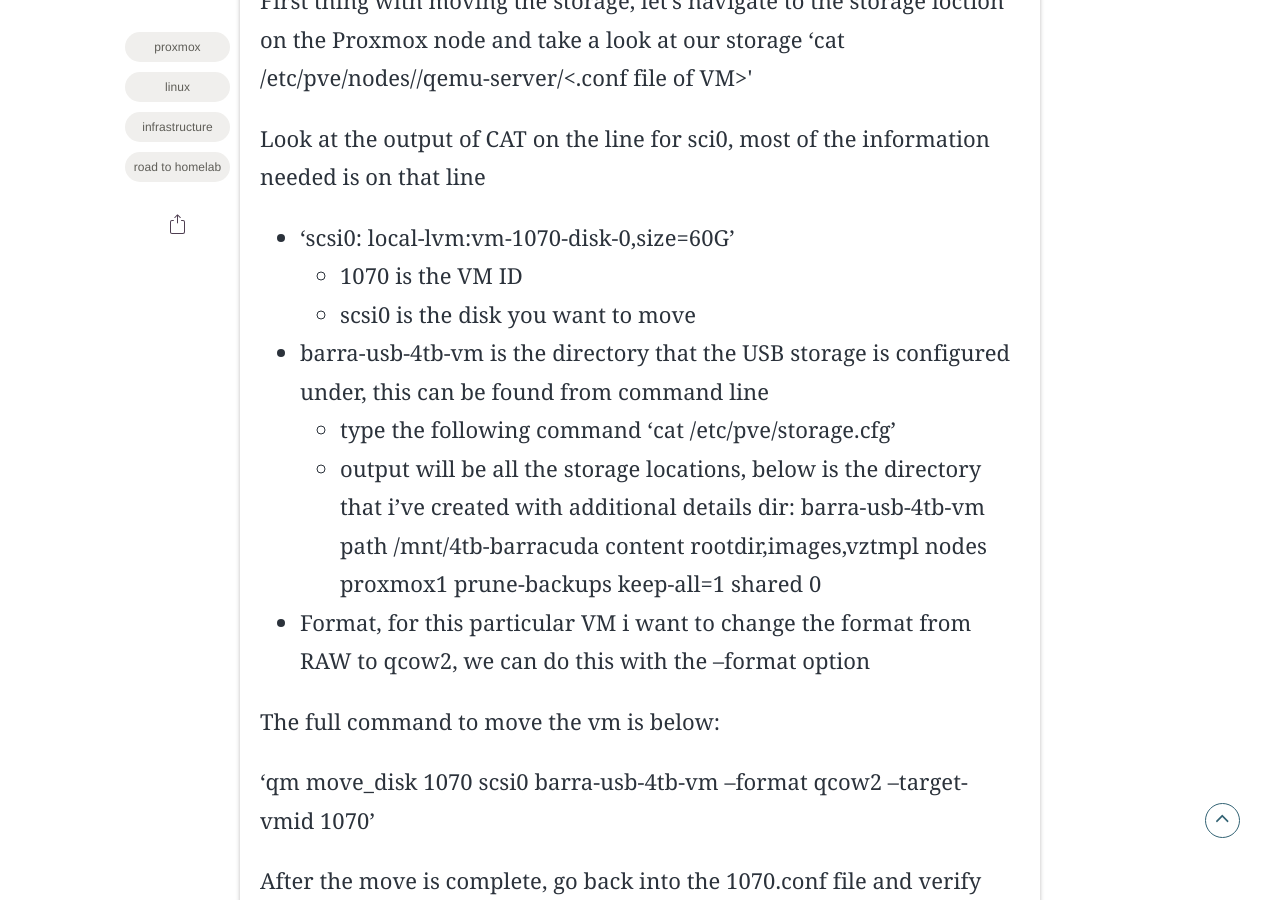
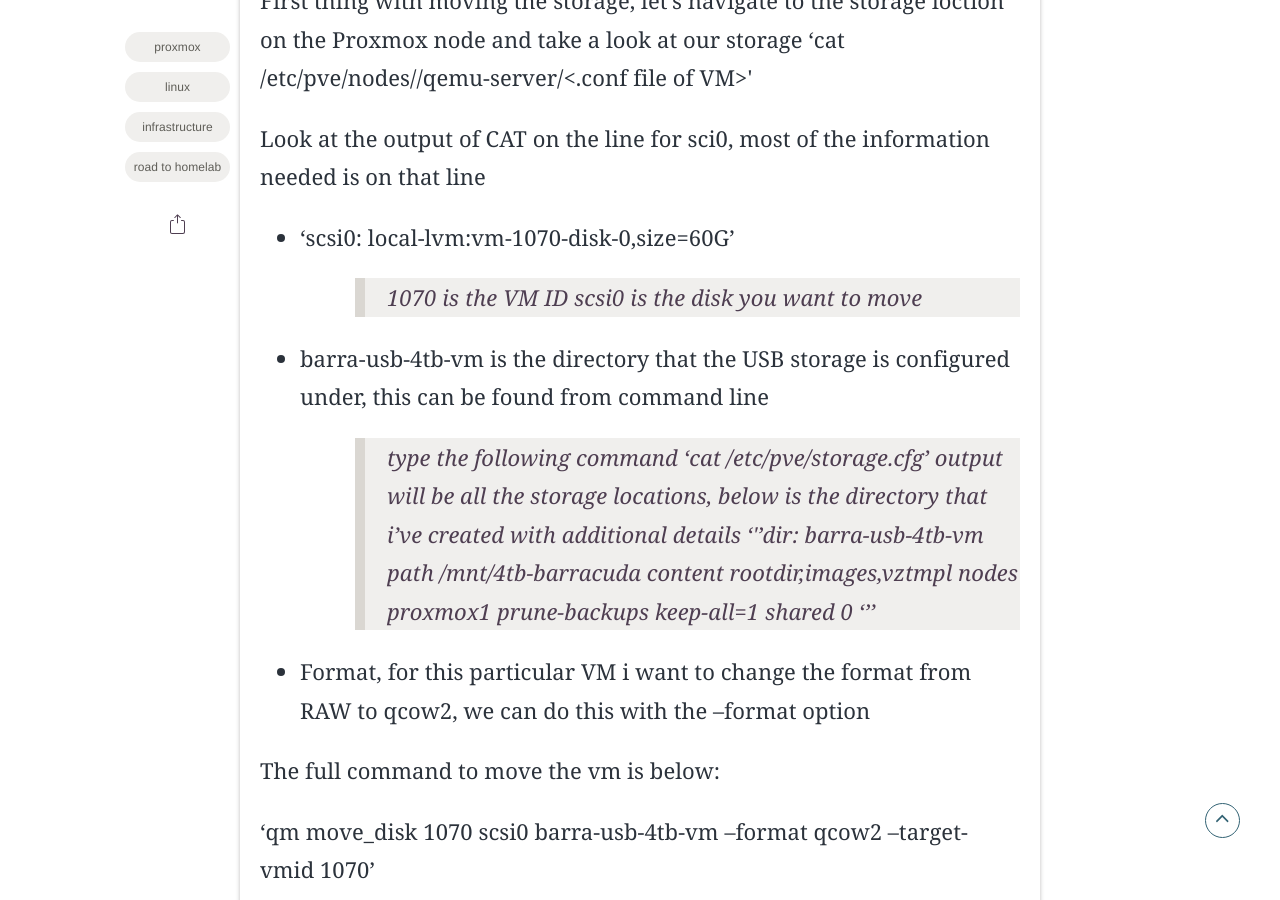
Before and after one commit to scottiepowell/gh-pages-blog.github.io, a Jekyll site: the page built from _posts/2022-06-23-moving-disks-with-qm-command.md.md, in a window 1280 px wide and 900 px high, scrolled down 2002 px. Built offline with Jekyll 4.4.1, drawn with Linux system fonts in a browser that asks for light colours; some web fonts are replaced; comment, search, counter and statistics services are not loaded; part of the change alters nothing that is shown.

```diff
--- a/_posts/2022-06-23-moving-disks-with-qm-command.md.md
+++ b/_posts/2022-06-23-moving-disks-with-qm-command.md.md
@@ -32,25 +32,25 @@ First thing with moving the storage, let's navigate to the storage loction on th
 Look at the output of CAT on the line for sci0, most of the information needed is on that line
 
    - 'scsi0: local-lvm:vm-1070-disk-0,size=60G'
-      - 1070 is the VM ID
-      - scsi0 is the disk you want to move
+      > 1070 is the VM ID
+      > scsi0 is the disk you want to move
    - barra-usb-4tb-vm is the directory that the USB storage is configured under, this can be found from command line
-      - type the following command 'cat /etc/pve/storage.cfg'
-      - output will be all the storage locations, below is the directory that i've created with additional details
-               dir: barra-usb-4tb-vm
-               path /mnt/4tb-barracuda
-               content rootdir,images,vztmpl
-               nodes proxmox1
-               prune-backups keep-all=1
-               shared 0
-
+      > type the following command 'cat /etc/pve/storage.cfg'
+      > output will be all the storage locations, below is the directory that i've created with additional details
+        '''dir: barra-usb-4tb-vm
+           path /mnt/4tb-barracuda
+           content rootdir,images,vztmpl
+           nodes proxmox1
+           prune-backups keep-all=1
+           shared 0
+   '''
    - Format, for this particular VM i want to change the format from RAW to qcow2, we can do this with the --format option
 
-   The full command to move the vm is below:
+The full command to move the vm is below:
 
-   'qm move_disk 1070 scsi0 barra-usb-4tb-vm --format qcow2 --target-vmid 1070'
+'qm move_disk 1070 scsi0 barra-usb-4tb-vm --format qcow2 --target-vmid 1070'
 
-   After the move is complete, go back into the 1070.conf file and verify the move with two lines, the storage will change and unused storage will be the old storage
+After the move is complete, go back into the 1070.conf file and verify the move with two lines, the storage will change and unused storage will be the old storage
 
    - 'scsi0:barra-usb-4tb-vm:1070/vm-1070-disk-0.qcow2,size=60G'
    - 'barra-usb-4tb-vm:1070/vm-1070-disk-0.qcow2,size=60G'
```
